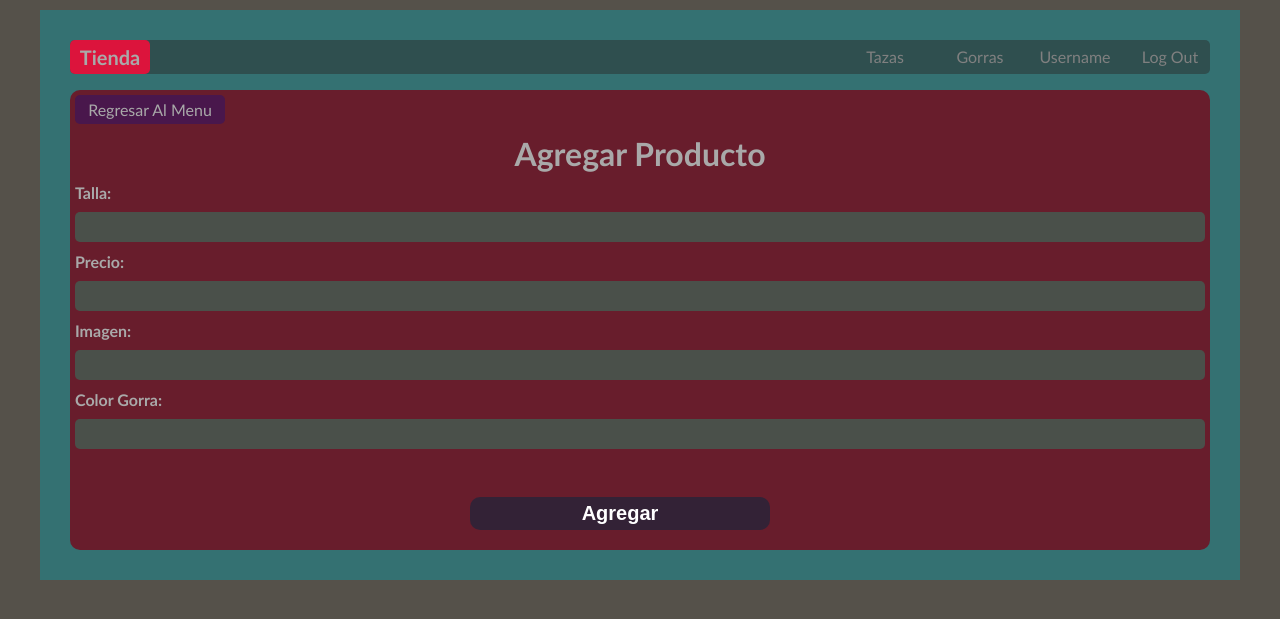
After one commit to Hnry1304/tienda, a PHP site: template Views/Tienda/viewCreate_UpdateProduct.php in a window 1280 px wide. The commit adds this page. Shown: the top 619 px of the page. Run offline with PHP 8.4, Linux system fonts and the light colour scheme; the template is opened without the code that fills it, so the values that code supplies are empty; the visitor is signed in with stand-in values (Sample User, id 1).

Commit message:
Comezamos con CrudController

```diff
--- /dev/null
+++ b/Views/Assets/Css/Create_update.css
@@ -0,0 +1,68 @@
+*{
+    padding: 0%;
+    margin: 0%;
+}
+
+.agregar_alumno{
+    height: 450px;
+    background-color: rgb(104, 29, 44);
+    color: darkgray;
+    border-radius: 10px;
+    padding: 5px;
+    position: relative;
+}
+
+
+.agregar_alumno a{
+    width: 150px;
+    display: block;
+    background-color: rgba(51, 20, 100, 0.575);
+    color: darkgray;
+    padding: 5px 0;
+    text-align: center;
+    border-radius: 5px;
+}
+
+.agregar_alumno a:hover{
+    color: #fff;
+}
+
+.agregar_alumno h1{
+    text-align: center;
+    margin: 10px 0;
+}
+
+.agregar_alumno label{
+    width: 100%;
+    font-weight: bold;
+}
+
+.agregar_alumno input[type='text']{
+    width: 100%;
+    height: 30px;
+    border: none;
+    border-radius: 5px;
+    margin: 10px 0;
+    background-color: rgb(74, 80, 74);
+    color: #fff;
+}
+
+.agregar_alumno input[type='submit']{
+    outline: none;
+    width: 300px;
+    background-color: #06294188;
+    padding: 5px 0;
+    border: none;
+    border-radius: 10px;
+    color: #fff;
+    font-size: 20px;
+    font-weight: bolder;
+    position: absolute;
+    bottom: 20px;
+    left: 400px;
+}
+
+.agregar_alumno input[type='submit']:hover{
+    cursor: pointer;
+    background-color: #77362bf1;
+}
--- a/Views/Assets/Layouts/header.php
+++ b/Views/Assets/Layouts/header.php
@@ -14,6 +14,7 @@
     <!-- PAGINATIONS -->
     <link rel="stylesheet" href="Views/Assets/Css/paginations.css">
     <!-- END PAGINATIONS -->
+    <link rel="stylesheet" href="Views/Assets/Css/Create_update.css">
 
 </head>
 
@@ -24,15 +25,15 @@
 
             <nav class="navegacion">
                 <ul>
-                    <?php if(isset($_SESSION['product']) && $_SESSION['product'] == 'gorras'):?>
+                    <?php if(isset($_GET['product']) && $_GET['product'] == 'gorras'):?>
                         <li><a href="?class=Login&function=vistaLogin" class="log_Out">Log Out</a></li>
                         <li><a href="#">Username</a></li>
                         <li><a href="?class=ViewTienda&function=viewProducts&product=gorras&pagina=1" class="active">Gorras</a></li>
                         <li><a href="?class=ViewTienda&function=viewProducts&product=tazas&pagina=1">Tazas</a></li>
-                    <?php elseif(isset($_SESSION['product']) && $_SESSION['product'] == 'tazas'):?>
+                    <?php elseif(isset($_GET['product']) && $_GET['product'] == 'tazas'):?>
                         <li><a href="?class=Login&function=vistaLogin" class="log_Out">Log Out</a></li>
                         <li><a href="#">Username</a></li>
-                        <li><a href="?class=ViewTienda&function=viewProducts&product=gorras&pagina=1">Gorras</a></li>
+                        <li><a href="?class=ViewTienda&function=viewProducts&product=gorras&pagina=1" >Gorras</a></li>
                         <li><a href="?class=ViewTienda&function=viewProducts&product=tazas&pagina=1" class="active">Tazas</a></li>
                     <?php else: ?>
                         <li><a href="?class=Login&function=vistaLogin" class="log_Out">Log Out</a></li>
--- /dev/null
+++ b/Views/Tienda/viewCreate_UpdateProduct.php
@@ -0,0 +1,40 @@
+<?php require_once 'Views/Assets/Layouts/header.php'?>
+
+<div class="agregar_alumno">
+    <a href="?class=ViewTienda&function=viewProducts&product=<?=$_SESSION['product'] ?>&pagina=1" class="back_Crud">Regresar Al Menu</a>
+
+    <?php if(isset($_GET['id'])):?>
+        <h1>Actualizar Producto</h1>
+    <?php else:?>
+        <h1>Agregar Producto</h1>
+    <?php endif ?>
+
+    <form action="?class=Crud&function=validarAlumno" method="post">
+        <label for="talla">
+            Talla:
+            <input type="text" name="talla" >
+        </label>
+
+        <label for="precio">
+            Precio:
+            <input type="text" name="precio" >
+        </label>
+
+        <label for="imagen">
+            Imagen:
+            <input type="text" name="imagen" >
+        </label>
+
+        <?php if($_SESSION['product'] == 'gorras'):?>
+            <label for="Color_Gorra">
+                Color Gorra:
+                <input type="text" name="colorGorra">
+            </label>
+        <?php endif  ?>
+
+        <input type="submit" name="submit" value="Agregar">
+    </form>
+
+</div>
+
+<?php require_once 'Views/Assets/Layouts/footer.php'?>
--- a/Views/Tienda/viewProducts.php
+++ b/Views/Tienda/viewProducts.php
@@ -4,7 +4,7 @@
     $_SESSION['product'] = $_GET['product'];
     $table_name = $_SESSION['product'];
 ?>
-<a href="?class=ViewCrud&function=addStudent" class="add_estudent">Add New Product</a>
+<a href="?class=ViewTienda&function=viewCreateProduct&product=<?= $table_name?>" class="add_estudent">Add New Product</a>
 
 <div class="table">
 
@@ -32,7 +32,7 @@
             <?php endif ?>
 
             <div class="opcion">
-                <a href="?class=ViewCrud&function=vistaUpdate&id=<?= $datos['ID'] ?>">Actualizar </a>
+                <a href="?class=ViewTienda&function=viewUpdateProduct&id=<?= $datos['ID'] ?>">Actualizar </a>
                 <a href="?class=Crud&function=Delete&id=<?= $datos['ID'] ?>">Eliminar</a>
             </div>
 
```
Also changed, not shown: Controllers/ViewTiendaController.php (+5 -5 lines), Views/Tienda/agregarAlumno.php (deleted, +0 -40 lines), Views/Tienda/vistaActualizar.php (deleted, +0 -40 lines).
